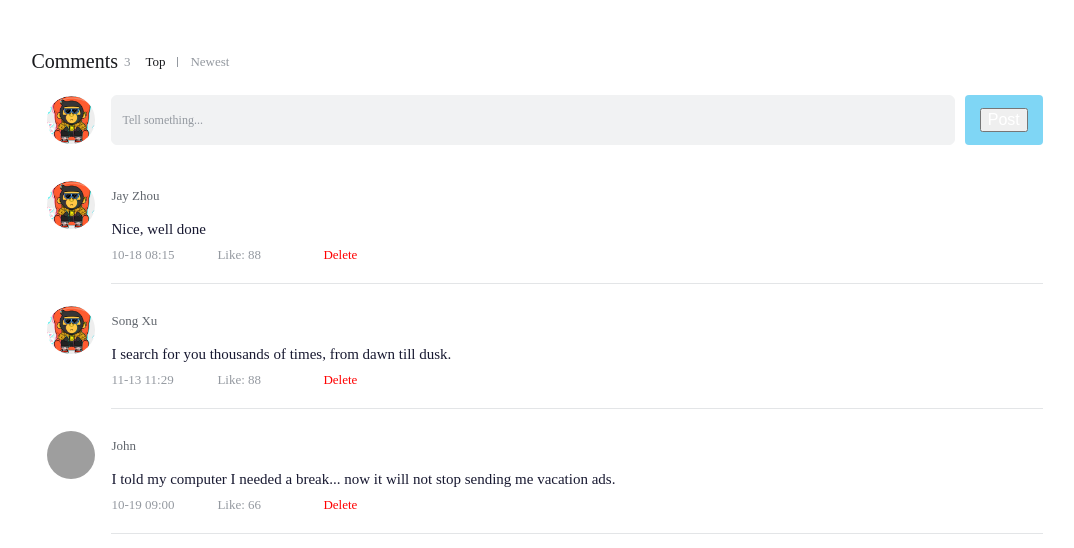
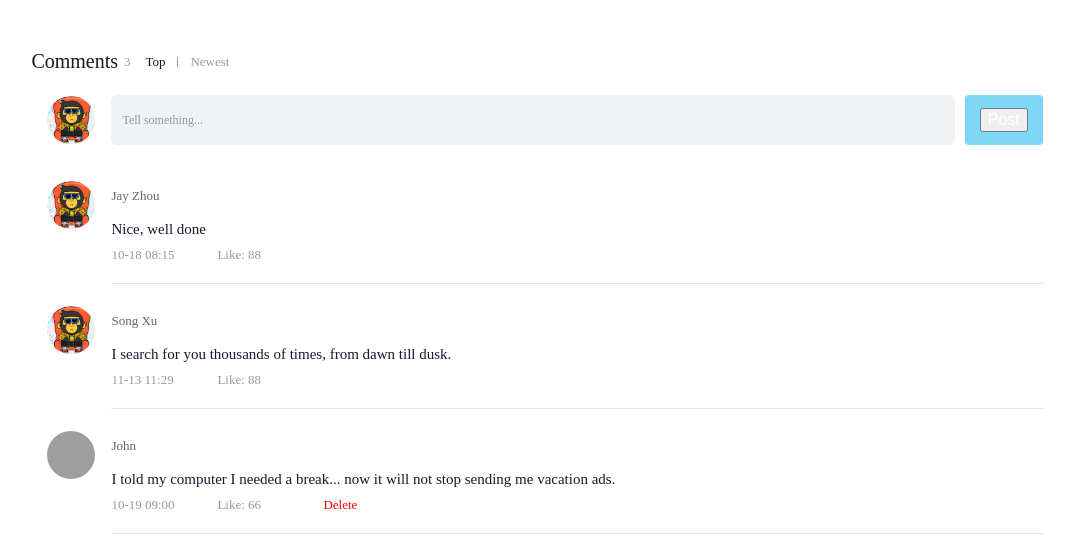
Before and after one commit to HiagoDiaaas/WapLab10, a React (Create React App) app: page / in a window 1280 px wide. Shown: the top 548 px of the page, without its empty margins (103-1177 px from the left). Built offline with nearby package versions, Linux system fonts and the light colour scheme; data requests are answered from the project's data file; grey boxes are pictures that could not be loaded.

Commit message:
button component

```diff
--- a/src/App.tsx
+++ b/src/App.tsx
@@ -2,6 +2,7 @@ import './App.scss';
 import avatar from './images/bozai.png';
 import { useState, useEffect } from 'react';
 import _ from 'lodash';
+import CommentItem from './components/CommentItem';
 
 interface User {
   uid: string;
@@ -155,38 +156,12 @@ const App = () => {
         {/* Comment list */}
         <div className="reply-list">
           {sortedComments.map((comment) => (
-            <div key={comment.rpid} className="reply-item">
-              <div className="root-reply-avatar">
-                <div className="bili-avatar">
-                  <img
-                    className="bili-avatar-img"
-                    src={comment.user.avatar || avatar}
-                    alt="Profile"
-                  />
-                </div>
-              </div>
-              <div className="content-wrap">
-                {/* Username */}
-                <div className="user-info">
-                  <div className="user-name">{comment.user.uname}</div>
-                </div>
-                {/* Comment content */}
-                <div className="root-reply">
-                  <span className="reply-content">{comment.content}</span>
-                  <div className="reply-info">
-                    <span className="reply-time">{comment.ctime}</span>
-                    <span className="reply-time">Like: {comment.like}</span>
-                    <span
-                      className="delete-btn"
-                      onClick={() => handleDelete(comment.rpid, comment.user.uid)}
-                      style={{ cursor: 'pointer', color: 'red' }}
-                    >
-                      Delete
-                    </span>
-                  </div>
-                </div>
-              </div>
-            </div>
+            <CommentItem
+              key={comment.rpid}
+              user={user}
+              comment={comment}
+              onDelete={handleDelete}
+            />
           ))}
         </div>
       </div>
--- /dev/null
+++ b/src/components/CommentItem.tsx
@@ -0,0 +1,64 @@
+import React from 'react';
+import avatar from '../images/bozai.png';
+
+interface User {
+  uid: string;
+  avatar: string;
+  uname: string;
+}
+
+interface Comment {
+  rpid: number;
+  user: User;
+  content: string;
+  ctime: string;
+  like: number;
+}
+
+interface CommentItemProps {
+  user: User; // Current logged-in user
+  comment: Comment; // Comment to render
+  onDelete: (rpid: number, uid: string) => void; // Function to handle comment deletion
+}
+
+const CommentItem: React.FC<CommentItemProps> = ({ user, comment, onDelete }) => {
+  return (
+    <div className="reply-item">
+      <div className="root-reply-avatar">
+        <div className="bili-avatar">
+          <img
+            className="bili-avatar-img"
+            src={comment.user.avatar || avatar} // If no avatar, use the default one
+            alt="Profile"
+          />
+        </div>
+      </div>
+      <div className="content-wrap">
+        {/* Username */}
+        <div className="user-info">
+          <div className="user-name">{comment.user.uname}</div>
+        </div>
+        {/* Comment content */}
+        <div className="root-reply">
+          <span className="reply-content">{comment.content}</span>
+          <div className="reply-info">
+            <span className="reply-time">{comment.ctime}</span>
+            <span className="reply-time">Like: {comment.like}</span>
+            {/* Delete button (only shown for the logged-in user's comments) */}
+            {comment.user.uid === user.uid && (
+              <span
+                className="delete-btn"
+                onClick={() => onDelete(comment.rpid, comment.user.uid)}
+                style={{ cursor: 'pointer', color: 'red' }}
+              >
+                Delete
+              </span>
+            )}
+          </div>
+        </div>
+      </div>
+    </div>
+  );
+};
+
+export default CommentItem;
```
